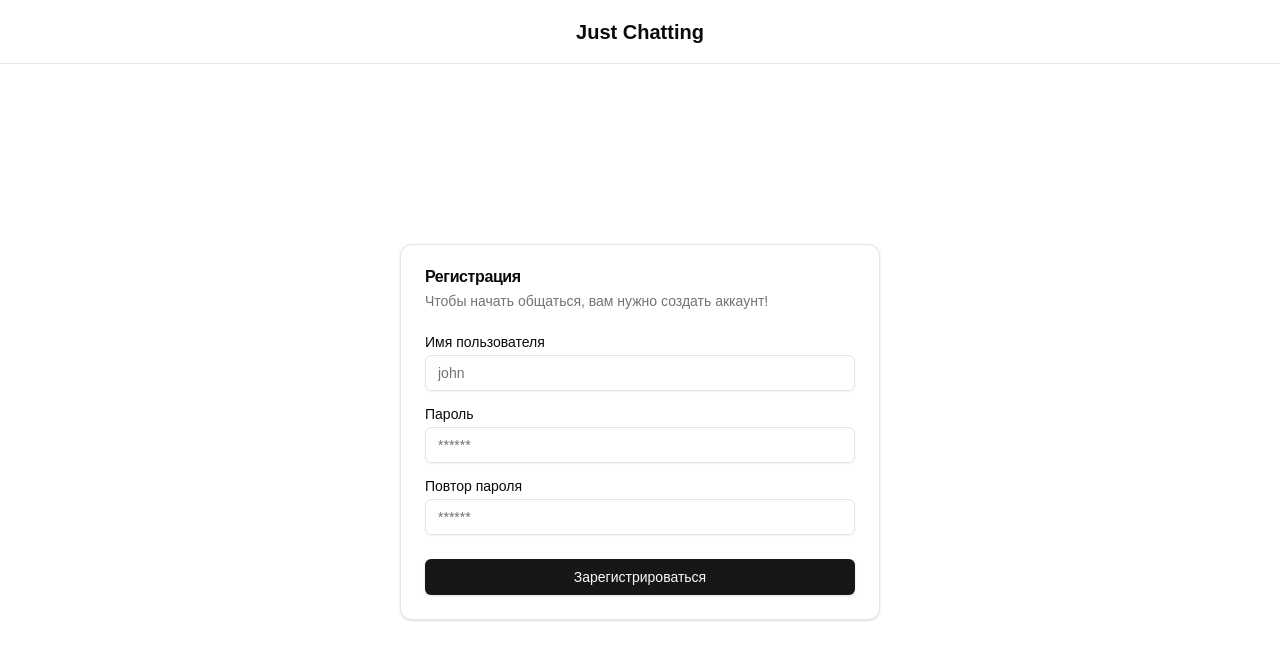
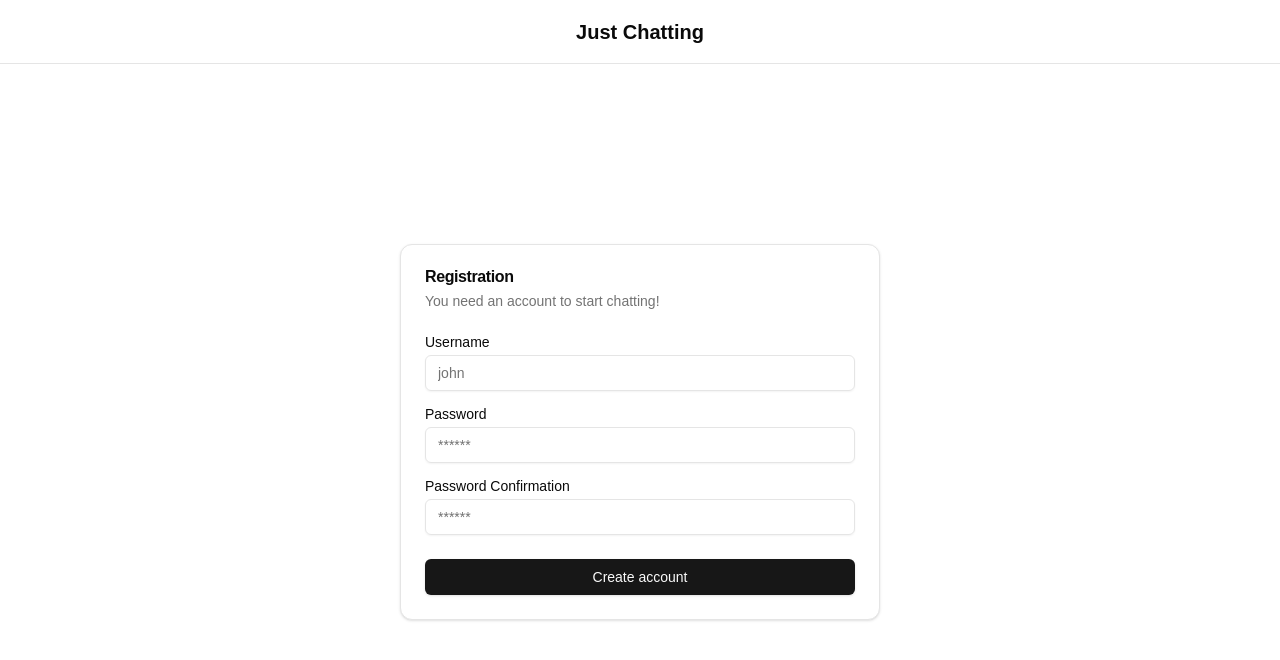
Before and after one commit to httpolar/just-chatting-client, a React (Vite) app: page /register in a window 1280 px wide. Shown: the top 660 px of the page. Built offline with nearby package versions, Linux system fonts and the light colour scheme; a web font is replaced by a local one.

Commit message:
Updated texts to English

```diff
--- a/src/routes/register.tsx
+++ b/src/routes/register.tsx
@@ -37,14 +37,14 @@ export const RegisterRoute: FC = () => {
     <Main className="flex flex-col justify-center items-center">
       <Card className="max-w-[480px] w-full">
         <CardHeader>
-          <CardTitle>Регистрация</CardTitle>
-          <CardDescription>Чтобы начать общаться, вам нужно создать аккаунт!</CardDescription>
+          <CardTitle>Registration</CardTitle>
+          <CardDescription>You need an account to start chatting!</CardDescription>
         </CardHeader>
         <CardContent>
           <form onSubmit={handleSubmit}>
             <div className="grid w-full items-center gap-4">
               <div className="flex flex-col space-y-1.5">
-                <Label htmlFor="username">Имя пользователя</Label>
+                <Label htmlFor="username">Username</Label>
                 <Input
                   id="username"
                   placeholder="john"
@@ -54,7 +54,7 @@ export const RegisterRoute: FC = () => {
               </div>
 
               <div className="flex flex-col space-y-1.5">
-                <Label htmlFor="password">Пароль</Label>
+                <Label htmlFor="password">Password</Label>
                 <Input
                   id="password"
                   placeholder="******"
@@ -65,7 +65,7 @@ export const RegisterRoute: FC = () => {
               </div>
 
               <div className="flex flex-col space-y-1.5">
-                <Label htmlFor="password-confirm">Повтор пароля</Label>
+                <Label htmlFor="password-confirm">Password Confirmation</Label>
                 <Input
                   id="password-confirm"
                   placeholder="******"
@@ -78,7 +78,7 @@ export const RegisterRoute: FC = () => {
           </form>
         </CardContent>
         <CardFooter>
-          <Button className="w-full">Зарегистрироваться</Button>
+          <Button className="w-full">Create account</Button>
         </CardFooter>
       </Card>
     </Main>
```
